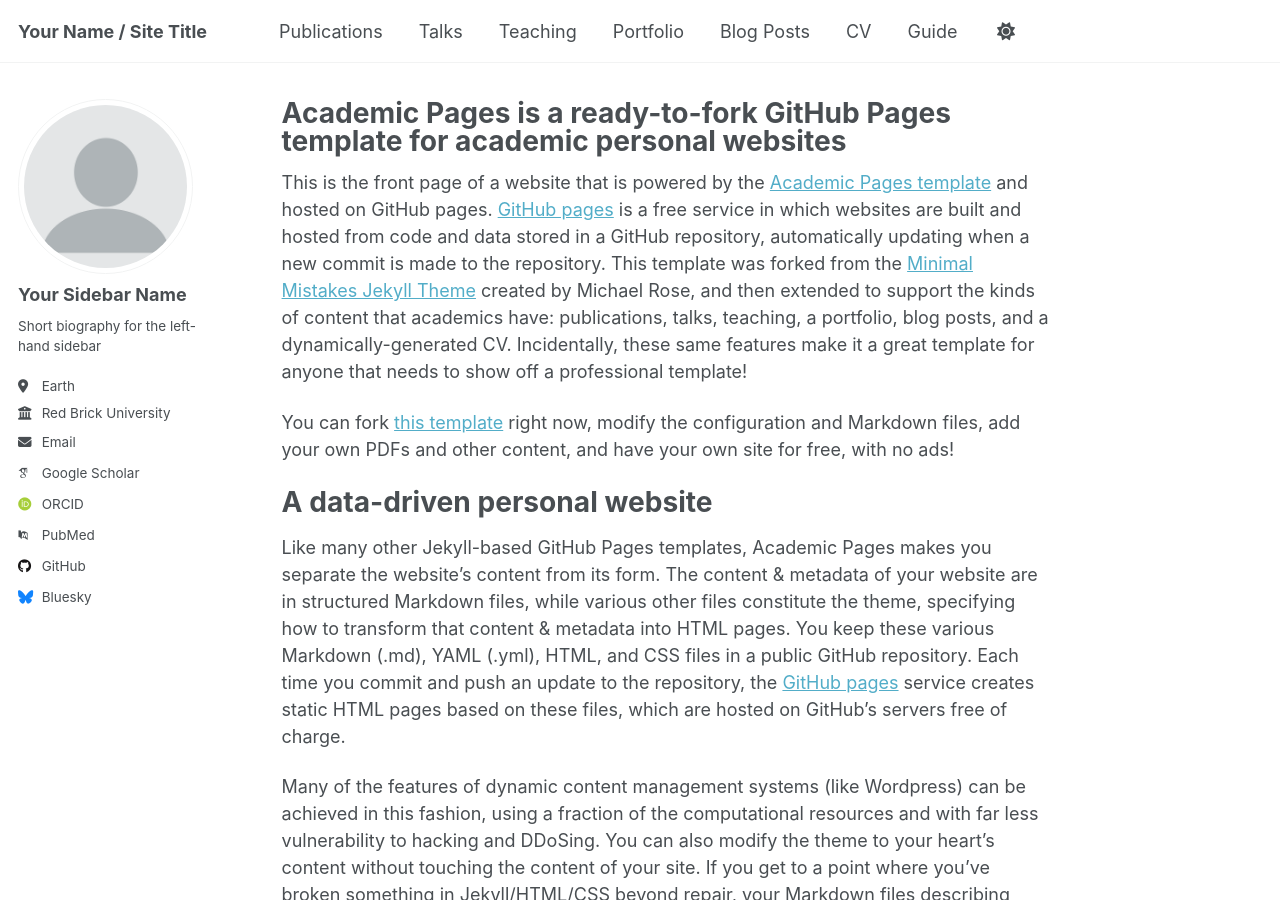
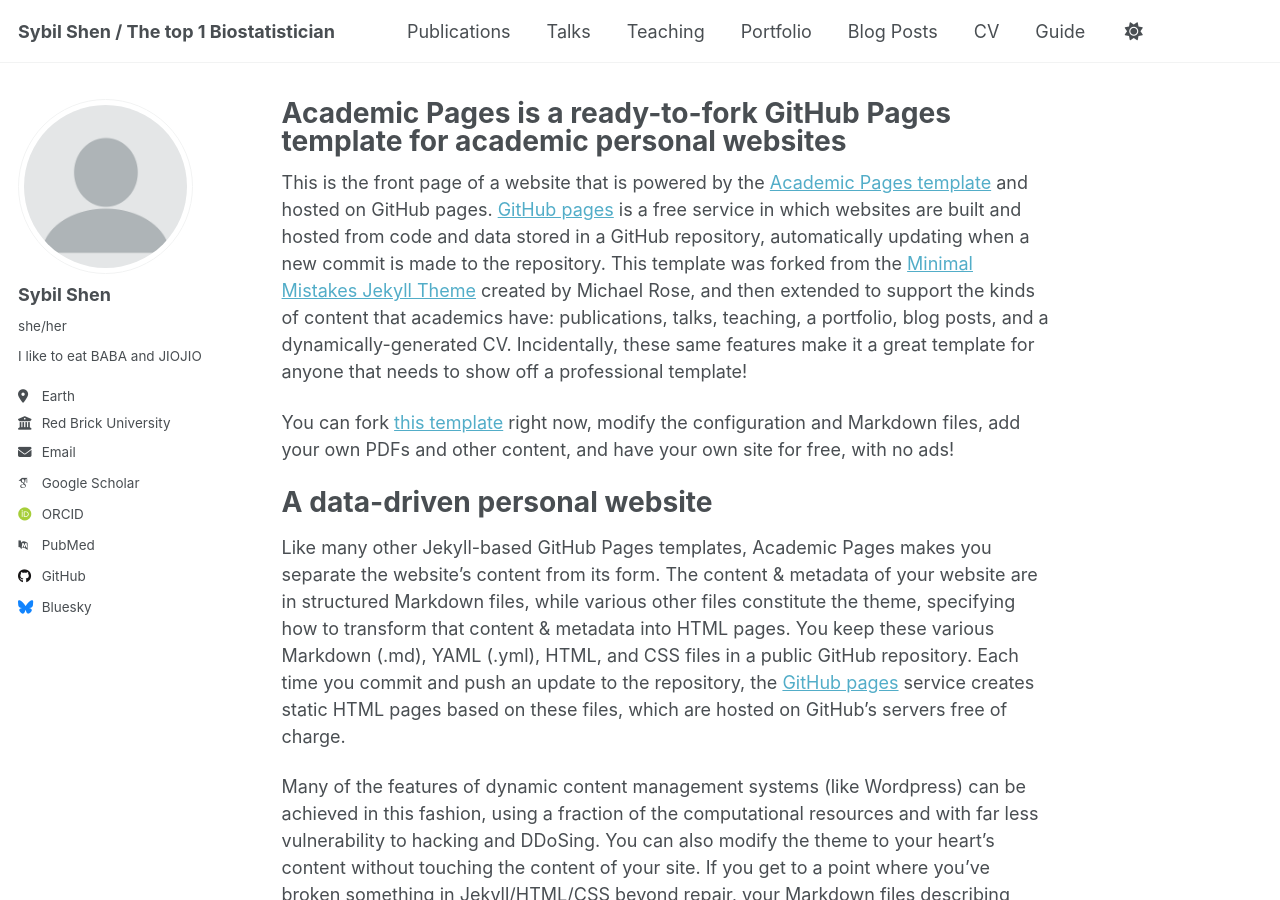
Before and after one commit to sybil-iap/sybil-iap.github.io, a Jekyll site: the page built from _pages/about.md, in a window 1280 px wide and 900 px high. Built offline with Jekyll 4.4.1, drawn with Linux system fonts in a browser that asks for light colours; some web fonts are replaced; a script that is not in the unit is left out.

Commit message:
Modification of the sidebar in config.yml file

```diff
--- a/_config.yml
+++ b/_config.yml
@@ -9,7 +9,7 @@
 # Basic Site Settings
 locale                   : "en-US"
 site_theme               : "default" # Currently available options are "default", "air"
-title                    : "Your Name / Site Title"
+title                    : "Sybil Shen / The top 1 Biostatistician"
 title_separator          : "-"
 name                     : &name "Your Name"
 description              : &description "personal description"
@@ -23,9 +23,9 @@
 author:
   # Biographic information
   avatar           : "profile.png"
-  name             : "Your Sidebar Name"
-  pronouns         : # example: "she/her"
-  bio              : "Short biography for the left-hand sidebar"
+  name             : "Sybil Shen"
+  pronouns         : "she/her"
+  bio              : "I like to eat BABA and JIOJIO"
   location         : "Earth"
   employer         : "Red Brick University"
   uri              : # URL
```
